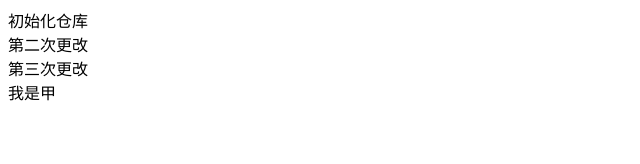
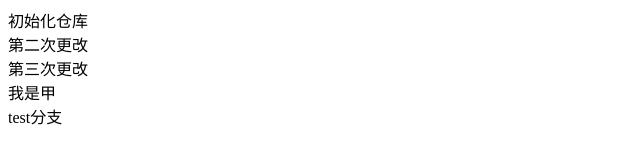
Before and after one commit to ldyzzz/day01, a plain HTML site: page index.html in a window 1280 px wide. Shown: the full height of the page, 0-640 px from the left. Drawn offline with Linux system fonts and the light colour scheme.

Commit message:
分支建立完毕

```diff
--- a/index.html
+++ b/index.html
@@ -10,5 +10,6 @@
     <div>第二次更改</div>
     <div>第三次更改</div>
     <div>我是甲</div>
+    <div>test分支</div>
 </body>
 </html>
```
